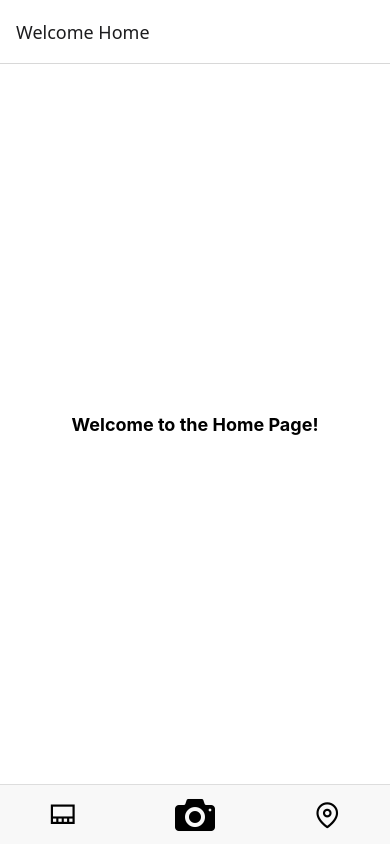
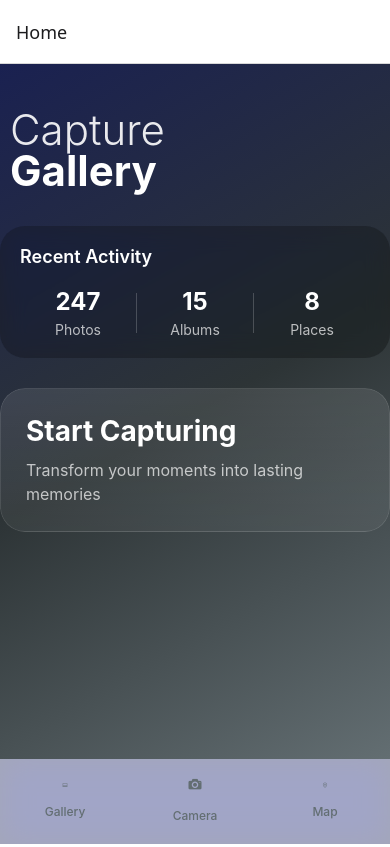
Before and after one commit to AlsonAfrica/Gallery-Suite, a React Native app: screen /Home in a window 390 px wide. Built offline with nearby package versions, Linux system fonts and the light colour scheme.

Commit message:
Feature: added delete function and updated the homepage ui

```diff
--- a/App.js
+++ b/App.js
@@ -20,12 +20,12 @@ export default function App() {
         <Stack.Screen
           name="Home"
           component={HomePage}
-          options={{ title: 'Welcome Home' }}
+          options={{ title: 'Home' }}
         />
         <Stack.Screen
           name="Gallery"
           component={Gallery}
-          options={{ title: 'Welcome Gallery' }}
+          options={{ title: 'Gallery' }}
         />
         <Stack.Screen
           name="Map"
--- a/Pages/gallery.js
+++ b/Pages/gallery.js
@@ -1,16 +1,23 @@
 import { StatusBar } from 'expo-status-bar';
 import React, { useState, useEffect } from 'react';
-import { StyleSheet, Text, View, TouchableOpacity, Image, FlatList, Dimensions, ActivityIndicator, TextInput } from 'react-native';
+import { StyleSheet, Text, View, TouchableOpacity, Image, FlatList, Dimensions, ActivityIndicator, TextInput,Alert } from 'react-native';
 import { SafeAreaView } from 'react-native';
 import * as SQLite from 'expo-sqlite';
+import Map from './map';
+import Feather from '@expo/vector-icons/Feather';
+import * as FileSystem from 'expo-file-system';
+
 
 export default function Gallery({ navigation }) {
+  // States
   const [photos, setPhotos] = useState([]);
   const [filteredPhotos, setFilteredPhotos] = useState([]);
   const [loading, setLoading] = useState(true);
   const [searchQuery, setSearchQuery] = useState('');
   const [db, setDb] = useState(null);
+  const [showMap,setshowMap] = useState(false)
 
+  // Functions
   useEffect(() => {
     initDB();
   }, []);
@@ -30,6 +37,67 @@ export default function Gallery({ navigation }) {
     }
   };
 
+  // Delete image function
+  const deletePhoto = async (photoId, uri) => {
+    try {
+      // Delete from database using runAsync
+      const result = await db.runAsync(
+        'DELETE FROM photos WHERE id = ?',
+        [photoId]
+      );
+
+      if (result.changes > 0) {
+        // Successfully deleted from database
+        console.log(`Deleted photo with ID: ${photoId}`);
+
+        // Remove from local state
+        const updatedPhotos = photos.filter(photo => photo.id !== photoId);
+        setPhotos(updatedPhotos);
+        setFilteredPhotos(updatedPhotos);
+
+        // Delete the actual file from filesystem
+        try {
+          await FileSystem.deleteAsync(uri);
+          console.log('File deleted successfully');
+        } catch (fileError) {
+          console.error('Error deleting file:', fileError);
+          // Continue even if file deletion fails
+        }
+      } else {
+        throw new Error('No photo was deleted');
+      }
+    } catch (error) {
+      console.error('Error deleting photo:', error);
+      Alert.alert(
+        'Error',
+        'Failed to delete photo. Please try again.',
+        [{ text: 'OK' }]
+      );
+    }
+  };
+
+
+  // Confirmation Dialog for deleting an image
+  const handleLongPress = (photo) => {
+    Alert.alert(
+      'Delete Photo',
+      'Are you sure you want to delete this photo?',
+      [
+        {
+          text: 'Cancel',
+          style: 'cancel'
+        },
+        {
+          text: 'Delete',
+          style: 'destructive',
+          onPress: () => deletePhoto(photo.id, photo.uri)
+        }
+      ],
+      { cancelable: true }
+    );
+  };
+
+  // Retrive Photos from the database
   const loadPhotos = async (database) => {
     try {
       const results = await database.getAllAsync('SELECT * FROM photos ORDER BY timestamp DESC');
@@ -42,6 +110,7 @@ export default function Gallery({ navigation }) {
     }
   };
 
+  // Filter images by date search
   const filterPhotos = () => {
     if (!searchQuery.trim()) {
       setFilteredPhotos(photos);
@@ -62,6 +131,7 @@ export default function Gallery({ navigation }) {
     setFilteredPhotos(filtered);
   };
 
+  // Refresh Gallery
   const refreshGallery = () => {
     setLoading(true);
     if (db) {
@@ -69,14 +139,19 @@ export default function Gallery({ navigation }) {
     }
   };
 
+
+//  Navigate to the Image screen with photo object as a prop
   const handlePhotoPress = (photo) => {
     navigation.navigate('Image', { photo });
   };
 
+//  Render photo
   const renderPhoto = ({ item }) => (
     <TouchableOpacity
       style={styles.photoContainer}
       onPress={() => handlePhotoPress(item)}
+      onLongPress={() => handleLongPress(item)}
+      delayLongPress={500}
     >
       <Image
         source={{ uri: item.uri }}
@@ -87,8 +162,13 @@ export default function Gallery({ navigation }) {
           {new Date(item.timestamp).toLocaleDateString()}
         </Text>
       </View>
+      <View style={styles.deleteOverlay}>
+        <Text style={styles.deleteText}>Hold to delete</Text>
+      </View>
     </TouchableOpacity>
   );
+
+
 
   const renderEmptyState = () => (
     <View style={styles.emptyState}>
@@ -106,6 +186,7 @@ export default function Gallery({ navigation }) {
     </View>
   );
 
+
   return (
     <View style={styles.container}>
       <SafeAreaView style={styles.content}>
@@ -113,8 +194,8 @@ export default function Gallery({ navigation }) {
 
         <View style={styles.header}>
           <Text style={styles.title}>Gallery</Text>
-          <TouchableOpacity onPress={refreshGallery}>
-            <Text style={styles.refreshButton}>Refresh</Text>
+          <TouchableOpacity onPress={() => navigation.navigate('Map',{ photos })}>
+            <Text style={styles.refreshButton}><Feather name="map-pin" size={26} color="black" /></Text>
           </TouchableOpacity>
         </View>
 
@@ -228,5 +309,44 @@ const styles = StyleSheet.create({
     color: '#fff',
     fontSize: 16,
     fontWeight: 'bold',
+    deleteOverlay: {
+      position: 'absolute',
+      top: 0,
+      left: 0,
+      right: 0,
+      bottom: 0,
+      backgroundColor: 'rgba(0,0,0,0.3)',
+      justifyContent: 'center',
+      alignItems: 'center',
+      opacity: 0,
+    },
+    deleteText: {
+      color: 'white',
+      fontSize: 12,
+      fontWeight: '600',
+      textAlign: 'center',
+    },
+    photoContainer: {
+      position: 'relative',
+      margin: 1,
+      width: '24%',
+      aspectRatio: 1,
+    },
+    photo: {
+      width: '100%',
+      height: '100%',
+    },
+    photoInfo: {
+      position: 'absolute',
+      bottom: 0,
+      left: 0,
+      right: 0,
+      padding: 4,
+      backgroundColor: 'rgba(0,0,0,0.5)',
+    },
+    photoDate: {
+      color: 'white',
+      fontSize: 10,
+    },
   },
 });
--- a/Pages/homePage.js
+++ b/Pages/homePage.js
@@ -1,47 +1,115 @@
 import { StatusBar } from 'expo-status-bar';
-import React from 'react';
-import { StyleSheet, Text, View, TouchableOpacity } from 'react-native';
+import React, { useState } from 'react';
+import { StyleSheet, Text, View, TouchableOpacity, Animated, Dimensions } from 'react-native';
 import { SafeAreaView } from 'react-native';
-
+import { LinearGradient } from 'expo-linear-gradient';
+import { BlurView } from 'expo-blur';
 
 // Icons
 import Entypo from '@expo/vector-icons/Entypo';
 import MaterialCommunityIcons from '@expo/vector-icons/MaterialCommunityIcons';
 import Feather from '@expo/vector-icons/Feather';
 
+const { width } = Dimensions.get('window');
 
+export default function HomePage({ navigation }) {
+  const [activeTab, setActiveTab] = useState('home');
 
-// Beginning of component
-export default function HomePage({ navigation}) {
+  const renderNavButton = (routeName, icon, size = 5) => {
+    const isActive = activeTab === routeName.toLowerCase();
+    return (
+      <TouchableOpacity
+        style={[styles.navButton, isActive && styles.activeNavButton]}
+        onPress={() => {
+          setActiveTab(routeName.toLowerCase());
+          navigation.navigate(routeName);
+        }}
+      >
+        <View style={[styles.iconContainer, isActive && styles.activeIconContainer]}>
+          {icon(isActive, size)}
+        </View>
+        <Text style={[styles.navLabel, isActive && styles.activeNavLabel]}>
+          {routeName}
+        </Text>
+      </TouchableOpacity>
+    );
+  };
 
   return (
     <View style={styles.container}>
-      <SafeAreaView style={styles.content}>
-        <StatusBar style="auto" />
-        <Text style={styles.text}>Welcome to the Home Page!</Text>
-      </SafeAreaView>
+      <LinearGradient
+        colors={['#1a2151', '#2d3436', '#636e72']}
+        start={{ x: 0, y: 0 }}
+        end={{ x: 1, y: 1 }}
+        style={styles.gradient}
+      >
+        <SafeAreaView style={styles.content}>
+          <StatusBar style="light" />
 
-      {/* Custom Bottom Navigation Bar */}
-      <View style={styles.navBar}>
-        <TouchableOpacity
-          style={styles.navButton}
-          onPress={() => navigation.navigate('Gallery')}
-        >
-          <Text style={styles.navText}><MaterialCommunityIcons name="view-gallery-outline" size={26} color="black" /></Text>
-        </TouchableOpacity>
-        <TouchableOpacity
-          style={styles.navButton}
-          onPress={() => navigation.navigate('Camera')}
-        >
-          <Text style={styles.navText}><Entypo name="camera" size={40} color="black" /></Text>
-        </TouchableOpacity>
-        <TouchableOpacity
-          style={styles.navButton}
-          onPress={() => navigation.navigate('Map')}
-        >
-          <Text style={styles.navText}><Feather name="map-pin" size={26} color="black" /></Text>
-        </TouchableOpacity>
-      </View>
+          <View style={styles.header}>
+            <Text style={styles.title}>Capture</Text>
+            <Text style={styles.titleAccent}>Gallery</Text>
+          </View>
+
+          <View style={styles.cardsContainer}>
+            <BlurView intensity={60} tint="dark" style={styles.statsCard}>
+              <Text style={styles.statsTitle}>Recent Activity</Text>
+              <View style={styles.statsRow}>
+                <View style={styles.statItem}>
+                  <Text style={styles.statNumber}>247</Text>
+                  <Text style={styles.statLabel}>Photos</Text>
+                </View>
+                <View style={styles.statDivider} />
+                <View style={styles.statItem}>
+                  <Text style={styles.statNumber}>15</Text>
+                  <Text style={styles.statLabel}>Albums</Text>
+                </View>
+                <View style={styles.statDivider} />
+                <View style={styles.statItem}>
+                  <Text style={styles.statNumber}>8</Text>
+                  <Text style={styles.statLabel}>Places</Text>
+                </View>
+              </View>
+            </BlurView>
+
+            <View style={styles.welcomeCard}>
+              <LinearGradient
+                colors={['rgba(255,255,255,0.1)', 'rgba(255,255,255,0.05)']}
+                style={styles.welcomeGradient}
+              >
+                <Text style={styles.welcomeText}>Start Capturing</Text>
+                <Text style={styles.welcomeDescription}>
+                  Transform your moments into lasting memories
+                </Text>
+              </LinearGradient>
+            </View>
+          </View>
+        </SafeAreaView>
+      </LinearGradient>
+
+      <BlurView intensity={80} tint="light" style={styles.navBar}>
+        {renderNavButton('Gallery',
+          (isActive, size) => <MaterialCommunityIcons
+            name="view-gallery-outline"
+            size={size}
+            color={isActive ? '#1a2151' : '#636e72'}
+          />
+        )}
+        {renderNavButton('Camera',
+          (isActive, size) => <Entypo
+            name="camera"
+            size={size + 8}
+            color={isActive ? '#1a2151' : '#636e72'}
+          />
+        )}
+        {renderNavButton('Map',
+          (isActive, size) => <Feather
+            name="map-pin"
+            size={size}
+            color={isActive ? '#1a2151' : '#636e72'}
+          />
+        )}
+      </BlurView>
     </View>
   );
 }
@@ -49,33 +117,129 @@ export default function HomePage({ navigation}) {
 const styles = StyleSheet.create({
   container: {
     flex: 1,
-    backgroundColor: '#fff',
+    backgroundColor: '#1a2151',
+  },
+  gradient: {
+    flex: 1,
   },
   content: {
     flex: 1,
+    padding: 20,
+  },
+  header: {
+    marginTop: 40,
+    marginBottom: 30,
+    paddingHorizontal: 10,
+  },
+  title: {
+    fontSize: 42,
+    fontWeight: '300',
+    color: '#fff',
+    opacity: 0.9,
+  },
+  titleAccent: {
+    fontSize: 42,
+    fontWeight: '700',
+    color: '#fff',
+    marginTop: -10,
+  },
+  cardsContainer: {
+    flex: 1,
+    gap: 20,
+  },
+  statsCard: {
+    borderRadius: 25,
+    overflow: 'hidden',
+    padding: 20,
+    backgroundColor: 'rgba(255,255,255,0.1)',
+  },
+  statsTitle: {
+    fontSize: 18,
+    fontWeight: '600',
+    color: '#fff',
+    marginBottom: 20,
+  },
+  statsRow: {
+    flexDirection: 'row',
+    justifyContent: 'space-between',
     alignItems: 'center',
-    justifyContent: 'center',
   },
-  text: {
-    fontSize: 18,
+  statItem: {
+    flex: 1,
+    alignItems: 'center',
+  },
+  statNumber: {
+    fontSize: 24,
     fontWeight: 'bold',
+    color: '#fff',
+  },
+  statLabel: {
+    fontSize: 14,
+    color: 'rgba(255,255,255,0.7)',
+    marginTop: 5,
+  },
+  statDivider: {
+    width: 1,
+    height: 40,
+    backgroundColor: 'rgba(255,255,255,0.2)',
+  },
+  welcomeCard: {
+    borderRadius: 25,
+    overflow: 'hidden',
+    marginTop: 10,
+  },
+  welcomeGradient: {
+    padding: 25,
+    borderRadius: 25,
+    borderWidth: 1,
+    borderColor: 'rgba(255,255,255,0.1)',
+  },
+  welcomeText: {
+    fontSize: 28,
+    fontWeight: 'bold',
+    color: '#fff',
+    marginBottom: 10,
+  },
+  welcomeDescription: {
+    fontSize: 16,
+    color: 'rgba(255,255,255,0.7)',
+    lineHeight: 24,
   },
   navBar: {
     flexDirection: 'row',
     justifyContent: 'space-around',
     alignItems: 'center',
-    height: 60,
-    backgroundColor: '#f8f8f8',
-    borderTopWidth: 1,
-    borderTopColor: '#ddd',
+    height: 85,
+    paddingBottom: 20,
+    paddingTop: 10,
+    backgroundColor: 'rgba(255,255,255,0.8)',
   },
   navButton: {
     alignItems: 'center',
     justifyContent: 'center',
-    padding: 10,
+    padding: 12,
+    borderRadius: 20,
+    width: width / 4,
   },
-  navText: {
-    fontSize: 16,
-    color: '#007BFF',
+  activeNavButton: {
+    backgroundColor: 'rgba(26,33,81,0.1)',
+  },
+  iconContainer: {
+    marginBottom: 4,
+    padding: 8,
+  },
+  activeIconContainer: {
+    backgroundColor: 'rgba(255,255,255,0.8)',
+    borderRadius: 16,
+  },
+  navLabel: {
+    fontSize: 12,
+    color: '#636e72',
+    marginTop: 4,
+    fontWeight: '500',
+  },
+  activeNavLabel: {
+    color: '#1a2151',
+    fontWeight: '600',
   },
 });
--- a/Pages/map.js
+++ b/Pages/map.js
@@ -2,24 +2,50 @@ import React from 'react';
 import { StyleSheet, View } from 'react-native';
 import MapView, { Marker } from 'react-native-maps';
 
-export default function Map({navigation}) {
+export default function Map({ navigation, route }) {
+  const { photos } = route.params;
+
+  // Filter and map photos to extract valid locations
+  const locations = photos
+
+  // Filter out latitude and longitude from photos
+    .filter(photo => photo.latitude && photo.longitude)
+
+    // Map through photos
+    .map(photo => ({
+      id: photo.id,
+      latitude: photo.latitude,
+      longitude: photo.longitude,
+      uri: photo.uri,
+      timestamp: photo.timestamp,
+    }));
+
+    // console.log for data check
+  console.log(JSON.stringify(locations, null, 2));
+
+  // Rendering the map component with dynamic data
   return (
     <View style={styles.container}>
       <MapView
         style={styles.map}
         initialRegion={{
-          latitude: 37.78825, // Default latitude
-          longitude: -122.4324, // Default longitude
-          latitudeDelta: 0.0922, // Zoom level
-          longitudeDelta: 0.0421, // Zoom level
+          latitude: locations[0]?.latitude || 0,
+          longitude: locations[0]?.longitude || 0,
+          latitudeDelta: 0.01,
+          longitudeDelta: 0.01,
         }}
       >
-        {/* Example Marker */}
-        <Marker
-          coordinate={{ latitude: 37.78825, longitude: -122.4324 }}
-          title="Marker Title"
-          description="This is a description of the marker"
-        />
+        {locations.map(location => (
+          <Marker
+            key={location.id}
+            coordinate={{
+              latitude: location.latitude,
+              longitude: location.longitude,
+            }}
+            title={`Photo ID: ${location.id}`}
+            description={`Taken at: ${new Date(location.timestamp).toLocaleString()}`}
+          />
+        ))}
       </MapView>
     </View>
   );
@@ -30,6 +56,6 @@ const styles = StyleSheet.create({
     flex: 1,
   },
   map: {
-    flex: 1, // Ensure the map fills the container
+    flex: 1,
   },
 });
--- a/package.json
+++ b/package.json
@@ -27,7 +27,9 @@
     "expo-camera": "~16.0.10",
     "expo-location": "~18.0.4",
     "expo-sqlite": "~15.0.3",
-    "expo-file-system": "~18.0.6"
+    "expo-file-system": "~18.0.6",
+    "expo-linear-gradient": "~14.0.1",
+    "expo-blur": "~14.0.1"
   },
   "devDependencies": {
     "@babel/core": "^7.20.0"
```
Also changed, not shown: 1 other file (tests, documents, lock files or other folders).
